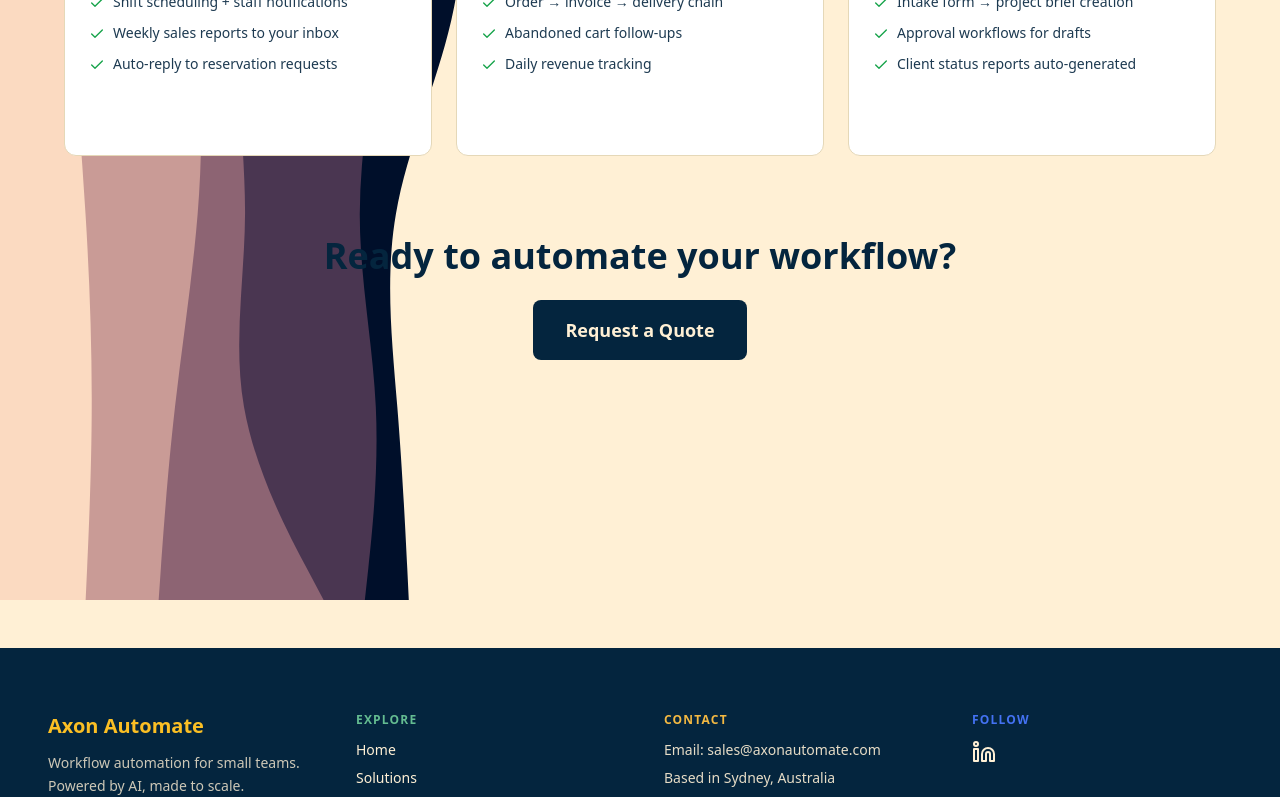
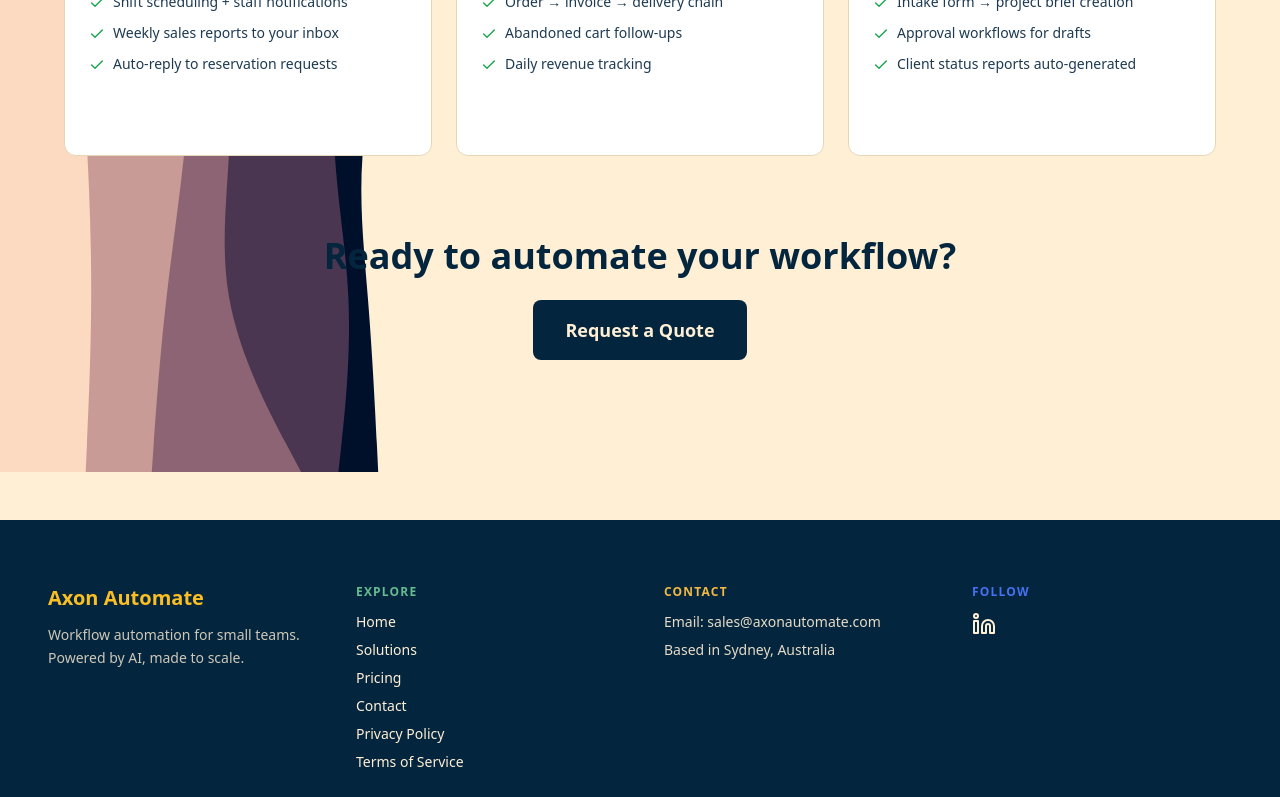
Before and after one commit to trimdex445/axon-automate, a Next.js app: page / in a window 1280 px wide. Shown: the part 2546-3343 px from the top of the page. Built offline with nearby package versions, Linux system fonts and the light colour scheme.

Commit message:
Final layout fix: made section flex-grow to align SVG flush with footer

```diff
--- a/pages/index.tsx
+++ b/pages/index.tsx
@@ -179,17 +179,16 @@
 
 
 
-      <section className="relative w-screen left-1/2 right-1/2 -mx-[50vw] bg-[#fff0d5] overflow-hidden z-0 min-h-screen">
+      <section className="relative w-screen left-1/2 right-1/2 -mx-[50vw] bg-[#fff0d5] overflow-hidden z-0 min-h-screen flex flex-col justify-between">
         {/* SVG absolutely fills section */}
         <img
           src="/assets/illustrations/layered-waves-haikei-long-FINAL.svg"
           alt="Decorative Waves"
-          className="absolute bottom-0 left-0 w-full h-auto min-h-full z-0 pointer-events-none object-cover"
-          style={{ objectPosition: 'bottom' }}
+          className="absolute inset-0 w-auto h-full z-0 pointer-events-none"
         />
 
         {/* Content wrapper above SVG */}
-        <div className="relative z-10 px-6 md:px-16 py-28">
+        <div className="relative z-10 px-6 md:px-16 py-28 flex flex-col justify-start">
           {/* Industries */}
           <section id="industries">
             <h2 className="text-5xl font-bold text-center text-[#04253e] mb-6">
@@ -293,7 +292,9 @@
               </a>
             </div>
           </section>
-          <div className="h-32" />
+
+          {/* Force section to push flush with footer */}
+          <div className="flex-grow" />
         </div>
       </section>
     </Layout>
```
